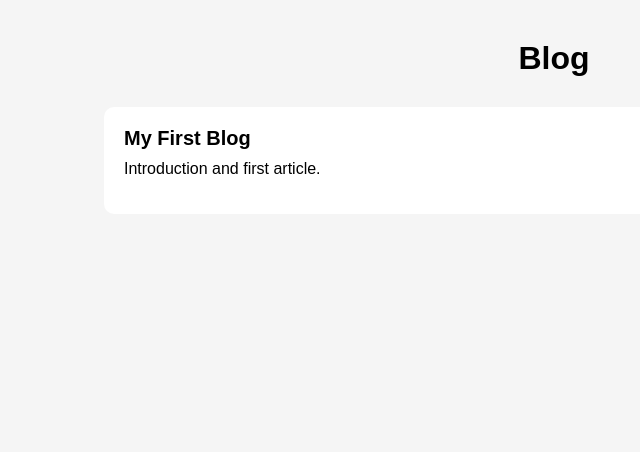
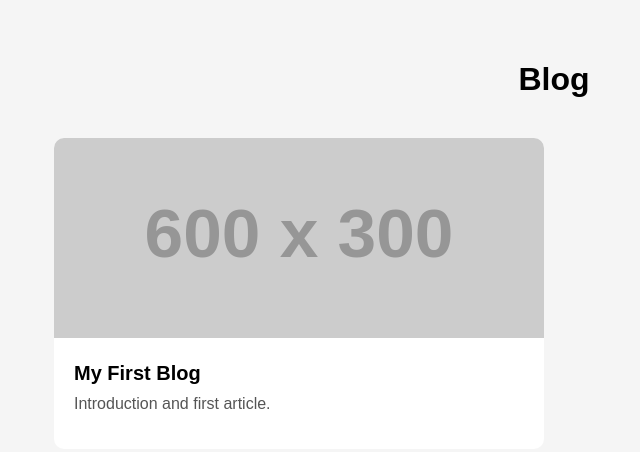
Before and after one commit to tarandeepsinghrajput/tarandeepsinghrajput.github.io, a plain HTML site: page blog.html in a window 1280 px wide. Shown: the whole page, without its empty margins (86-726 px from the left). Drawn offline with Linux system fonts and the light colour scheme; placeholder pictures from the web are drawn by us.

Commit message:
Update blog.html

```diff
--- a/blog.html
+++ b/blog.html
@@ -6,25 +6,46 @@
   <style>
     body {
       font-family: Arial, sans-serif;
-      margin: 40px;
+      margin: 0;
       background: #f5f5f5;
     }
 
     .container {
-      max-width: 900px;
+      max-width: 1000px;
       margin: auto;
+      padding: 40px 20px;
     }
 
     h1 {
       text-align: center;
-      margin-bottom: 30px;
+      margin-bottom: 40px;
+    }
+
+    .grid {
+      display: grid;
+      grid-template-columns: 1fr 1fr;
+      gap: 20px;
     }
 
     .card {
       background: white;
+      border-radius: 10px;
+      overflow: hidden;
+      transition: 0.3s;
+    }
+
+    .card:hover {
+      transform: translateY(-5px);
+    }
+
+    .card img {
+      width: 100%;
+      height: 200px;
+      object-fit: cover;
+    }
+
+    .card-content {
       padding: 20px;
-      margin-bottom: 20px;
-      border-radius: 10px;
     }
 
     .card a {
@@ -36,6 +57,7 @@
 
     .card p {
       margin-top: 10px;
+      color: #555;
     }
 
   </style>
@@ -48,9 +70,16 @@
 
 <h1>Blog</h1>
 
-<div class="card">
-  <a href="blog1.html">My First Blog</a>
-  <p>Introduction and first article.</p>
+<div class="grid">
+
+  <div class="card">
+    <img src="https://via.placeholder.com/600x300" alt="Blog Image">
+    <div class="card-content">
+      <a href="blog1.html">My First Blog</a>
+      <p>Introduction and first article.</p>
+    </div>
+  </div>
+
 </div>
 
 </div>
```
